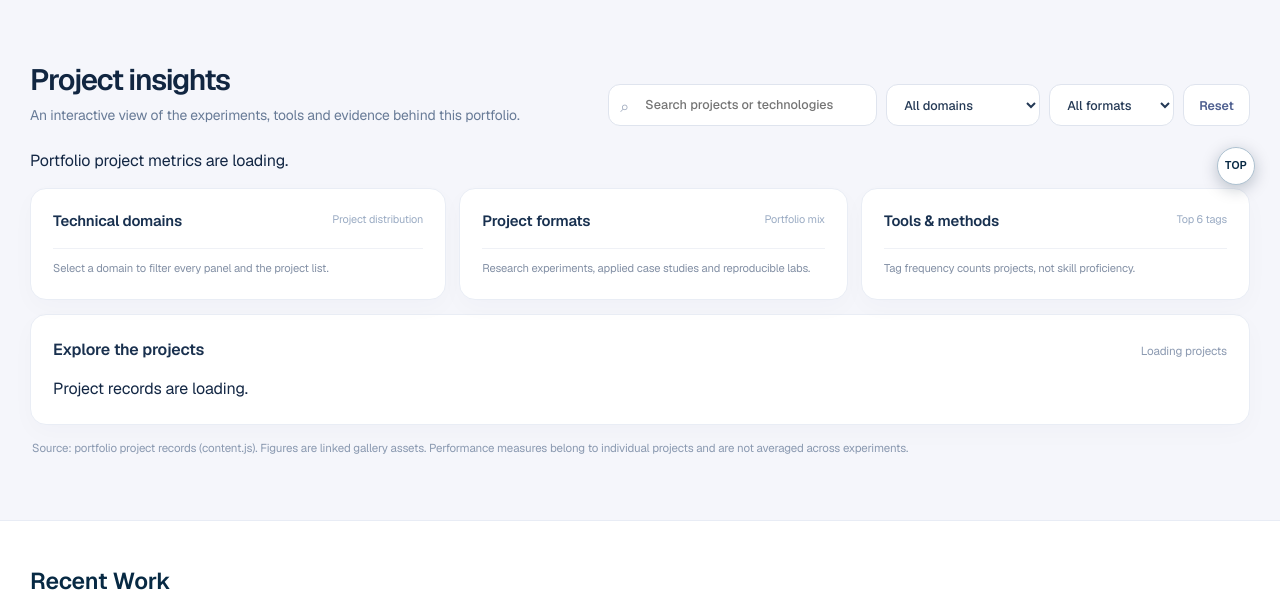
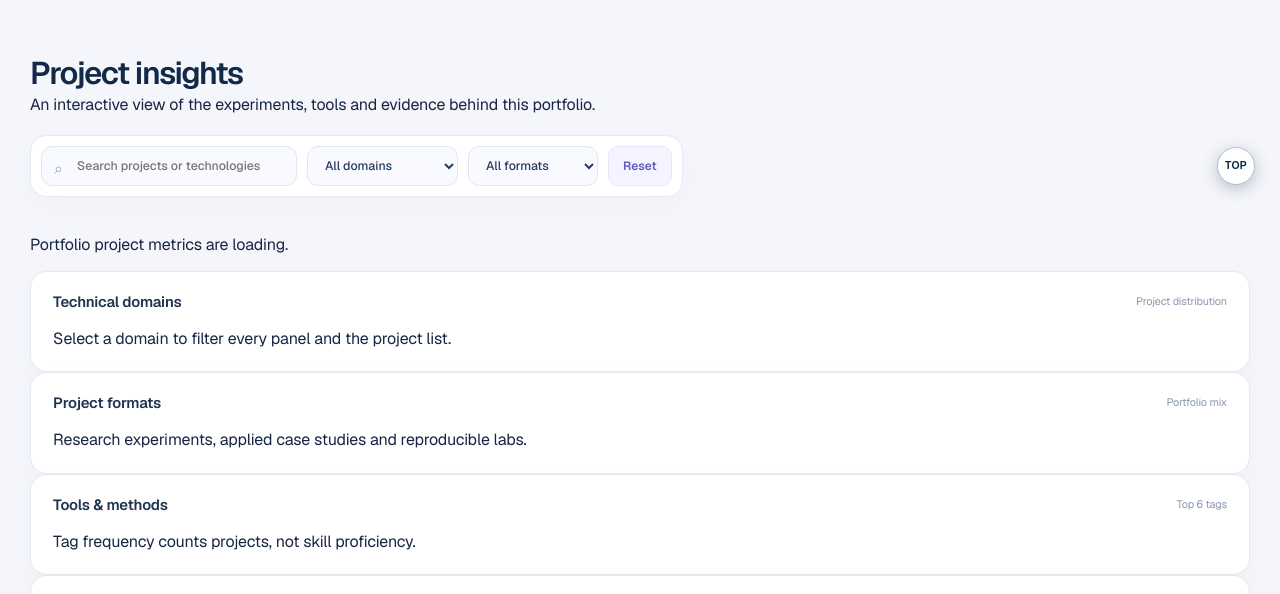
Before and after one commit to denoskume/portfolio, a PHP site: page / in a window 1280 px wide. Shown: the part 585-1179 px from the top of the page. Run offline with PHP 8.4, Linux system fonts and the light colour scheme; some web fonts are replaced.

Commit message:
Replace static dashboard styling with unified live GitHub monitoring UI

```diff
--- a/projects-dashboard.css
+++ b/projects-dashboard.css
@@ -1,127 +1,135 @@
-/* HOME / Project insights dashboard — isolated from the rest of the portfolio. */
-#projectsDashboard {
-  --pd-ink: #132744;
-  --pd-muted: #687b97;
-  --pd-line: #e5e9f2;
-  --pd-purple: #7568e9;
-  --pd-teal: #23aa9d;
-  --pd-orange: #efa968;
-  padding: clamp(38px, 5vw, 72px) var(--gutter);
-  background: #f5f6fb;
-  border-top: 1px solid #e8ecf5;
-  border-bottom: 1px solid #e8ecf5;
-  color: var(--pd-ink);
-  font-family: var(--font-body, 'Geist', Arial, sans-serif);
+/* Project Dashboard | Home. Scoped, responsive, GitHub-connected interface. */
+#projectsDashboard{
+  --pd-bg:#f5f6fb;--pd-card:#fff;--pd-ink:#172643;--pd-muted:#74809b;
+  --pd-border:#e6e9f2;--pd-brand:#7568e9;--pd-teal:#20a89b;
+  padding:clamp(36px,4.5vw,68px) var(--gutter);
+  background:var(--pd-bg);color:var(--pd-ink);
+  font-family:var(--font-body,Arial,sans-serif);isolation:isolate;
 }
-#projectsDashboard *,#projectsDashboard *::before,#projectsDashboard *::after { box-sizing: border-box; }
-#projectsDashboard .pd-shell { max-width: 1400px; margin: 0 auto; }
-#projectsDashboard .pd-header { display: flex; align-items: flex-end; justify-content: space-between; gap: 22px; flex-wrap: wrap; margin-bottom: 22px; }
-#projectsDashboard .pd-headline h2 { margin: 0; font-size: clamp(1.55rem,2.3vw,2.15rem); font-weight: 650; color: #112641; letter-spacing: -.045em; line-height: 1.15; }
-#projectsDashboard .pd-headline p { color: var(--pd-muted); margin: 8px 0 0; font-size: .87rem; line-height: 1.55; }
-#projectsDashboard .pd-filters { display: flex; align-items: center; gap: 9px; flex-wrap: wrap; }
-#projectsDashboard .pd-field { display: inline-flex; gap: 8px; align-items: center; position: relative; }
-#projectsDashboard .pd-field input,#projectsDashboard .pd-field select {
-  border: 1px solid #dfe4ee; background: #fff; border-radius: 12px; color: #243955;
-  min-height: 42px; font: 500 .79rem/1.3 var(--font-body); outline: none; padding: 10px 13px;
-  transition: border-color .2s ease,box-shadow .2s ease;
+#projectsDashboard *,#projectsDashboard *::before,#projectsDashboard *::after{box-sizing:border-box}
+#projectsDashboard .pd-shell{max-width:1400px;margin:0 auto}
+#projectsDashboard .pd-header{display:flex;align-items:center;justify-content:space-between;flex-wrap:wrap;gap:18px 26px;margin-bottom:20px}
+#projectsDashboard .pd-heading{max-width:650px}
+#projectsDashboard .pd-overline{display:inline-flex;align-items:center;gap:8px;font-size:.69rem;font-weight:700;letter-spacing:.095em;text-transform:uppercase;color:#615cba;margin-bottom:9px}
+#projectsDashboard .pd-overline::before{content:"";height:7px;width:7px;border-radius:99px;background:var(--pd-brand)}
+#projectsDashboard h2{font-size:clamp(1.65rem,2.45vw,2.5rem);font-weight:650;letter-spacing:-.045em;line-height:1.16;color:#132948;margin:0}
+#projectsDashboard .pd-heading p{margin:10px 0 0;font-size:.83rem;color:var(--pd-muted);line-height:1.55}
+#projectsDashboard .pd-sync{display:flex;align-items:center;gap:12px;flex-wrap:wrap}
+#projectsDashboard .pd-live-status{display:inline-flex;align-items:center;gap:8px;padding:10px 13px;font-size:.75rem;font-weight:600;color:#577b63;background:#e9f7ee;border:1px solid #ccebd5;border-radius:12px}
+#projectsDashboard .pd-live-status:before{content:"";width:7px;height:7px;flex-shrink:0;border-radius:100px;background:#21b47b}
+#projectsDashboard .pd-live-status[data-state="error"],#projectsDashboard .pd-live-status[data-state="stale"]{background:#fff5e5;border-color:#f0ddba;color:#986323}
+#projectsDashboard .pd-live-status[data-state="error"]:before,#projectsDashboard .pd-live-status[data-state="stale"]:before{background:#dd9b3c}
+#projectsDashboard .pd-live-status[data-state="loading"]{background:#f0efff;border-color:#e3e0fb;color:#6760b4}
+#projectsDashboard .pd-live-status[data-state="loading"]:before{background:var(--pd-brand)}
+#projectsDashboard button,#projectsDashboard input,#projectsDashboard select{font-family:inherit}
+#projectsDashboard button{cursor:pointer}
+#projectsDashboard button:disabled{cursor:wait;opacity:.68}
+#projectsDashboard .pd-refresh{min-height:40px;background:#1f3a61;color:#fff;border:1px solid #1f3a61;padding:9px 16px;border-radius:11px;font-size:.78rem;font-weight:650;transition:background .2s}
+#projectsDashboard .pd-refresh:hover:not(:disabled){background:#315988}
+#projectsDashboard .pd-filters{display:flex;align-items:center;flex-wrap:wrap;gap:10px;background:#fff;border:1px solid var(--pd-border);border-radius:16px;padding:10px;margin-bottom:15px;box-shadow:0 8px 30px rgba(19,38,78,.025)}
+#projectsDashboard .pd-field{position:relative;display:inline-flex;align-items:center;min-width:0}
+#projectsDashboard .pd-field input,#projectsDashboard .pd-field select{height:40px;border:1px solid #e1e6f0;border-radius:11px;background:#f9faff;color:#273c61;font-size:.77rem;font-weight:500;outline:none;padding:9px 13px;max-width:100%}
+#projectsDashboard .pd-field input{min-width:0;width:clamp(190px,20vw,270px);padding-left:35px}
+#projectsDashboard .pd-field select{min-width:130px}
+#projectsDashboard .pd-search-icon{position:absolute;left:13px;top:10px;color:#9aa6b9;font-size:16px;pointer-events:none}
+#projectsDashboard .pd-field input:focus-visible,#projectsDashboard .pd-field select:focus-visible{border-color:#8c83ef;box-shadow:0 0 0 3px rgba(117,104,233,.14)}
+#projectsDashboard .pd-reset{height:40px;padding:0 14px;background:#f4f3ff;color:#625bba;border:1px solid #e8e5ff;border-radius:10px;font-size:.75rem;font-weight:700}
+#projectsDashboard .pd-reset:hover{background:#e9e5ff}
+#projectsDashboard .pd-kpis{display:grid;grid-template-columns:repeat(4,minmax(0,1fr));gap:13px;margin-bottom:13px}
+#projectsDashboard .pd-kpi{min-width:0;border:1px solid var(--pd-border);border-radius:17px;background:#fff;padding:17px 19px 16px;box-shadow:0 6px 22px rgba(19,38,78,.035)}
+#projectsDashboard .pd-kpi-top{display:flex;align-items:center;justify-content:space-between;gap:10px;color:#687792;font-size:.74rem;font-weight:650}
+#projectsDashboard .pd-kpi-top b{font:700 1.08rem/1 system-ui;color:#7f77e5;background:#f2efff;border-radius:10px;width:31px;height:31px;display:grid;place-items:center}
+#projectsDashboard .pd-kpi>strong{display:block;font-size:clamp(1.95rem,2.7vw,2.8rem);font-weight:750;letter-spacing:-.065em;line-height:1.1;color:#142849;margin:4px 0 7px}
+#projectsDashboard .pd-kpi>small{display:block;color:#8b98ad;font-size:.68rem;line-height:1.5}
+#projectsDashboard .pd-main-grid{display:grid;grid-template-columns:minmax(0,1.65fr) minmax(300px,1fr);gap:13px;margin-bottom:13px}
+#projectsDashboard .pd-secondary-grid{display:grid;grid-template-columns:minmax(0,1.15fr) minmax(0,.85fr);gap:13px;margin-bottom:13px}
+#projectsDashboard .pd-panel{min-width:0;background:#fff;border:1px solid var(--pd-border);border-radius:17px;padding:21px 22px 20px;box-shadow:0 6px 22px rgba(19,38,78,.027)}
+#projectsDashboard .pd-panel-head{display:flex;align-items:flex-start;justify-content:space-between;gap:12px;flex-wrap:wrap;margin-bottom:15px}
+#projectsDashboard .pd-panel-head h3{color:#203450;font-size:.93rem;letter-spacing:-.012em;font-weight:700;line-height:1.2;margin:0}
+#projectsDashboard .pd-panel-head p{margin:5px 0 0;color:#8895a9;font-size:.71rem;line-height:1.5}
+#projectsDashboard .pd-panel-head>small{color:#8997af;font-size:.68rem;white-space:nowrap}
+#projectsDashboard .pd-blank{min-height:150px;display:flex;align-items:center;justify-content:center;text-align:center;color:#8a98ad;font-size:.78rem;line-height:1.6;padding:20px;border:1px dashed #e3e8f1;border-radius:12px;background:#fafbfe}
+#projectsDashboard .pd-panel-note{margin:15px 0 0;padding-top:13px;border-top:1px solid #eff1f6;font-size:.68rem;line-height:1.5;color:#8997ab}
+#projectsDashboard .pd-week-chart{display:grid;grid-template-columns:repeat(4,minmax(0,1fr));align-items:end;gap:clamp(15px,3vw,38px);height:218px;border-bottom:1px solid #e8ebf3;position:relative;margin:4px 4px 10px;padding:14px 12px 0}
+#projectsDashboard .pd-week-chart::before{content:"";position:absolute;inset:15% 0 30px;background:repeating-linear-gradient(to top,transparent 0,transparent calc(33.33% - 1px),#f0f2f7 calc(33.33% - 1px),#f0f2f7 33.33%);pointer-events:none;z-index:0}
+#projectsDashboard .pd-week{height:100%;display:flex;flex-direction:column;align-items:center;justify-content:flex-end;gap:8px;background:none;border:0;min-width:0;position:relative;z-index:1;padding:0;color:#68798f}
+#projectsDashboard .pd-week-count{color:#445577;font-weight:650;font-size:.75rem}
+#projectsDashboard .pd-week-track{display:block;position:relative;width:min(75%,88px);height:155px;min-width:22px;border-radius:6px 6px 0 0;background:rgba(117,104,233,.055);overflow:hidden}
+#projectsDashboard .pd-week-fill{position:absolute;bottom:0;left:0;right:0;border-radius:5px 5px 0 0;background:linear-gradient(180deg,#7469e9,#a69df6);transition:height .35s}
+#projectsDashboard .pd-week[aria-pressed="true"] .pd-week-fill,#projectsDashboard .pd-week:hover .pd-week-fill{background:linear-gradient(180deg,#2879b9,#4cb5ca)}
+#projectsDashboard .pd-week[aria-pressed="true"]{outline:2px solid #8e8af2;outline-offset:3px;border-radius:4px}
+#projectsDashboard .pd-week-label{font-size:.65rem;white-space:nowrap;color:#929db2}
+#projectsDashboard .pd-clear-week{background:none;border:0;color:#5751c5;text-decoration:underline;font-weight:700;font-size:inherit;margin-left:5px}
+#projectsDashboard .pd-donut-layout{display:grid;grid-template-columns:minmax(135px,48%) minmax(130px,1fr);gap:clamp(10px,2vw,25px);align-items:center;min-height:225px}
+#projectsDashboard .pd-donut{border-radius:100%;width:100%;max-width:210px;aspect-ratio:1;display:grid;place-items:center;margin:auto}
+#projectsDashboard .pd-donut-hole{width:64%;height:64%;display:flex;flex-direction:column;align-items:center;justify-content:center;background:#fff;border-radius:100%}
+#projectsDashboard .pd-donut-hole strong{font-weight:750;font-size:clamp(1.5rem,2.4vw,2.3rem);line-height:1.1;letter-spacing:-.05em}
+#projectsDashboard .pd-donut-hole small{font-size:.72rem;color:#9aabc0;margin-top:3px}
+#projectsDashboard .pd-legend{display:grid;gap:5px}
+#projectsDashboard .pd-legend-row{display:grid;grid-template-columns:9px minmax(0,1fr) auto;align-items:center;gap:8px;width:100%;padding:8px 7px;text-align:left;background:transparent;border:1px solid transparent;border-radius:8px;color:#5a6d85;font-size:.73rem}
+#projectsDashboard .pd-legend-row strong{font-size:.78rem;color:#203450}
+#projectsDashboard .pd-legend-row:hover,#projectsDashboard .pd-legend-row[aria-pressed="true"]{background:#f3f2ff;border-color:#e7e3ff}
+#projectsDashboard .pd-dot{width:9px;height:9px;border-radius:50%}
+#projectsDashboard .pd-repos{display:grid;gap:7px}
+#projectsDashboard .pd-repo{display:flex;align-items:center;gap:12px;padding:11px 12px;background:#fafbfe;border:1px solid #eff1f6;border-radius:11px;min-width:0;text-decoration:none;color:inherit}
+#projectsDashboard a.pd-repo:hover{border-color:#b8c5ee;background:#f6f7ff}
+#projectsDashboard .pd-repo-icon{display:grid;place-items:center;background:#eeedff;border-radius:9px;color:#655cce;flex:0 0 33px;height:33px;font-size:1.05rem}
+#projectsDashboard .pd-repo-copy,#projectsDashboard .pd-repo>div{display:block;flex:1;min-width:0}
+#projectsDashboard .pd-repo strong{display:block;font-size:.76rem;font-weight:650;color:#233d61;white-space:nowrap;overflow:hidden;text-overflow:ellipsis}
+#projectsDashboard .pd-repo small{font-size:.66rem;color:#8695ad;line-height:1.45;display:block;margin-top:4px}
+#projectsDashboard .pd-state{flex-shrink:0;font-size:.62rem;font-weight:700;border-radius:100px;padding:6px 9px;background:#e5f7ef;color:#26805c;white-space:nowrap}
+#projectsDashboard .pd-state.quiet{background:#f0f2f7;color:#78869f}
+#projectsDashboard .pd-state.unknown{background:#fff4e7;color:#956a36}
+#projectsDashboard .pd-event-list{list-style:none;padding:0;margin:0;display:grid;gap:0}
+#projectsDashboard .pd-event-list li{position:relative;display:flex;align-items:center;gap:12px;min-width:0;padding:11px 0;border-bottom:1px solid #eff1f6}
+#projectsDashboard .pd-event-list li:last-child{border-bottom:0}
+#projectsDashboard .pd-event-marker{flex:0 0 8px;height:8px;background:#796ce7;border-radius:50%;box-shadow:0 0 0 4px #efedff}
+#projectsDashboard .pd-event-list li>span:nth-child(2){display:block;min-width:0;flex:1}
+#projectsDashboard .pd-event-list strong{font-size:.75rem;color:#233d61;display:block;white-space:nowrap;overflow:hidden;text-overflow:ellipsis}
+#projectsDashboard .pd-event-list small{font-size:.66rem;color:#8996aa;margin-top:3px;display:block}
+#projectsDashboard .pd-event-list a{color:#5970b9;font-size:.88rem;text-decoration:none}
+#projectsDashboard .pd-library{margin-bottom:0}
+#projectsDashboard .pd-library .pd-panel-head{align-items:center}
+#projectsDashboard .pd-table-wrap{overflow-x:auto}
+#projectsDashboard .pd-table{width:100%;min-width:810px;border-collapse:collapse;text-align:left}
+#projectsDashboard .pd-table th{padding:11px 14px 13px 0;text-transform:none;font-size:.71rem;white-space:nowrap;font-weight:700;color:#8493ab;border-bottom:1px solid #e8ebf3}
+#projectsDashboard .pd-table td{padding:13px 14px 13px 0;font-size:.77rem;color:#506581;vertical-align:middle;border-bottom:1px solid #eff2f7}
+#projectsDashboard .pd-table tbody tr:last-child td{border-bottom:0}
+#projectsDashboard .pd-table tbody tr:hover{background:#fafbff}
+#projectsDashboard .pd-project-name strong,#projectsDashboard .pd-source,#projectsDashboard .pd-pushed{display:block;color:#27415e;font-size:.78rem;font-weight:650}
+#projectsDashboard .pd-project-name small,#projectsDashboard .pd-source small,#projectsDashboard .pd-pushed small{display:block;color:#9ca8ba;font-size:.67rem;font-weight:400;margin-top:4px;line-height:1.45}
+#projectsDashboard .pd-tag{display:inline-block;background:#f1f0fe;border:1px solid #e9e6fa;padding:5px 10px;border-radius:100px;color:#635cbc;white-space:nowrap;font-size:.68rem;font-weight:650}
+#projectsDashboard .pd-numeric{font-variant-numeric:tabular-nums}
+#projectsDashboard .pd-open{display:inline-flex;align-items:center;border:1px solid #dce4f2;border-radius:9px;padding:8px 11px;background:#fff;color:#315e9c;text-decoration:none;font-size:.72rem;font-weight:700;white-space:nowrap}
+#projectsDashboard .pd-open:hover{background:#edf3fd;border-color:#aec7f4}
+#projectsDashboard .pd-source-note{margin:13px 0 0;color:#8693a8;font-size:.71rem;line-height:1.55}
+#projectsDashboard .pd-provenance{font-size:.7rem;color:#8693aa;line-height:1.65;margin:15px 2px 0}
+#projectsDashboard button:focus-visible,#projectsDashboard a:focus-visible{outline:3px solid #b6aefa;outline-offset:2px}
+@media(max-width:1140px){
+  #projectsDashboard .pd-main-grid{grid-template-columns:minmax(0,1.15fr) minmax(290px,.85fr)}
+  #projectsDashboard .pd-field input{width:180px}
 }
-#projectsDashboard .pd-field input { width: clamp(190px, 21vw, 290px); padding-left: 36px; }
-#projectsDashboard .pd-field select { max-width: 200px; cursor: pointer; }
-#projectsDashboard .pd-search-icon { position: absolute; left: 12px; top: 10px; font-size: 16px; color: #9aa6bb; pointer-events: none; }
-#projectsDashboard .pd-field input:focus-visible,#projectsDashboard .pd-field select:focus-visible { border-color: #8a84f1; box-shadow: 0 0 0 3px rgba(117,104,233,.12); }
-#projectsDashboard button { cursor: pointer; font-family: inherit; }
-#projectsDashboard .pd-reset {
-  min-height: 42px; padding: 0 15px; border: 1px solid #dfe4ee; border-radius: 12px;
-  background: #fff; color: #4f6090; font-weight: 600; font-size: .78rem;
+@media(max-width:970px){
+  #projectsDashboard .pd-main-grid,#projectsDashboard .pd-secondary-grid{grid-template-columns:1fr}
+  #projectsDashboard .pd-donut-layout{max-width:550px;margin:auto}
+  #projectsDashboard .pd-kpis{grid-template-columns:repeat(2,minmax(0,1fr))}
+  #projectsDashboard .pd-field input{width:clamp(190px,35vw,290px)}
 }
-#projectsDashboard .pd-reset:hover { background: #eff0ff; color: #514acb; }
-#projectsDashboard .pd-kpis { display: grid; grid-template-columns: repeat(4,minmax(0,1fr)); gap: 13px; margin-bottom: 14px; }
-#projectsDashboard .pd-kpi { min-width: 0; position: relative; background: #fff; border: 1px solid #e9edf5; border-radius: 16px; padding: 17px 19px 16px; box-shadow: 0 8px 24px rgba(20,35,65,.035); }
-#projectsDashboard .pd-kpi-head { display: flex; align-items: center; justify-content: space-between; gap: 10px; }
-#projectsDashboard .pd-kpi-label { font-size: .78rem; color: #586885; font-weight: 600; }
-#projectsDashboard .pd-kpi-icon { display: grid; place-items: center; width: 32px; height: 32px; border-radius: 12px; color: #6257dc; background: #f1efff; font-size: 1rem; font-weight: 700; }
-#projectsDashboard .pd-kpi-value { display: block; font-size: clamp(1.9rem,2.5vw,2.65rem); font-weight: 750; letter-spacing: -.06em; line-height: 1.16; color: #122747; margin: 3px 0 5px; }
-#projectsDashboard .pd-kpi-note { display: block; color: #8290a8; font-size: .72rem; line-height: 1.35; }
-#projectsDashboard .pd-analytics { display: grid; grid-template-columns: 1.07fr 1fr 1fr; gap: 13px; align-items: stretch; }
-#projectsDashboard .pd-panel { min-width: 0; background: #fff; border: 1px solid #e9edf5; border-radius: 16px; padding: 22px; box-shadow: 0 8px 24px rgba(20,35,65,.025); }
-#projectsDashboard .pd-panel-head { display: flex; justify-content: space-between; align-items: flex-start; gap: 12px; margin-bottom: 18px; }
-#projectsDashboard .pd-panel-head h3 { color: #18304f; font-size: .93rem; font-weight: 650; margin: 0; line-height: 1.3; }
-#projectsDashboard .pd-panel-head small { color: #9aabc3; white-space: nowrap; font-size: .68rem; }
-#projectsDashboard .pd-mix-body { display: grid; grid-template-columns: minmax(130px, 46%) minmax(120px,1fr); gap: clamp(12px,2vw,24px); align-items: center; min-height: 216px; }
-#projectsDashboard .pd-donut { width: 100%; max-width: 212px; aspect-ratio: 1; border-radius: 50%; display: grid; place-items: center; position: relative; margin: auto; }
-#projectsDashboard .pd-donut-core { width: 65%; height: 65%; background: #fff; border-radius: 50%; display: grid; align-content: center; justify-items: center; line-height: 1.15; box-shadow: 0 0 0 1px rgba(255,255,255,.3); }
-#projectsDashboard .pd-donut-core strong { font-size: clamp(1.55rem,3vw,2.35rem); letter-spacing: -.05em; color: #162d4b; }
-#projectsDashboard .pd-donut-core span { font-size: .69rem; color: #8a9ab2; margin-top: 3px; }
-#projectsDashboard .pd-legend { display: grid; gap: 5px; min-width: 0; }
-#projectsDashboard .pd-legend-item { display: grid; grid-template-columns: 10px minmax(0,1fr) auto; align-items: center; gap: 8px; padding: 8px 6px; text-align: left; border: 1px solid transparent; border-radius: 9px; background: transparent; color: #576a85; font-size: .74rem; }
-#projectsDashboard .pd-legend-item:hover,#projectsDashboard .pd-legend-item[aria-pressed="true"] { background: #f7f7ff; border-color: #e5e2ff; }
-#projectsDashboard .pd-legend-item strong { color: #19314f; font-size: .8rem; }
-#projectsDashboard .pd-swatch { display: block; width: 9px; height: 9px; border-radius: 50%; }
-#projectsDashboard .pd-bars { display: grid; gap: 18px; padding: 9px 0 6px; min-height: 200px; align-content: start; }
-#projectsDashboard .pd-bar-item { display: block; border: 0; width: 100%; padding: 4px 3px; text-align: left; background: transparent; border-radius: 8px; color: #4e6080; }
-#projectsDashboard .pd-bar-item:hover,#projectsDashboard .pd-bar-item[aria-pressed="true"] { background: #f6f5ff; }
-#projectsDashboard .pd-bar-top { display: flex; justify-content: space-between; gap: 8px; align-items: baseline; font-size: .77rem; margin-bottom: 9px; }
-#projectsDashboard .pd-bar-top strong { color: #263b56; font-weight: 650; font-size: .78rem; }
-#projectsDashboard .pd-track { display: block; height: 9px; width: 100%; border-radius: 99px; background: #f0f2f9; overflow: hidden; }
-#projectsDashboard .pd-fill { display: block; height: 100%; min-width: 0; border-radius: 99px; transition: width .3s ease; }
-#projectsDashboard .pd-skills { display: grid; gap: 11px; min-height: 216px; align-content: start; }
-#projectsDashboard .pd-skill { min-width: 0; }
-#projectsDashboard .pd-skill .pd-bar-top { margin-bottom: 6px; }
-#projectsDashboard .pd-skill .pd-track { height: 7px; }
-#projectsDashboard .pd-panel-foot { padding-top: 11px; border-top: 1px solid #eff1f6; margin-top: 10px; color: #8390a5; font-size: .7rem; line-height: 1.55; }
-#projectsDashboard .pd-library { margin-top: 14px; }
-#projectsDashboard .pd-library-head { display: flex; justify-content: space-between; gap: 15px; align-items: baseline; margin-bottom: 13px; }
-#projectsDashboard .pd-library-head h3 { font-size: 1rem; margin: 0; font-weight: 650; color: #19304e; }
-#projectsDashboard .pd-library-head small { font-size: .73rem; color: #8c9ab1; }
-#projectsDashboard .pd-table-scroll { overflow-x: auto; }
-#projectsDashboard .pd-table { width: 100%; border-collapse: collapse; text-align: left; }
-#projectsDashboard .pd-table th { padding: 0 14px 13px 0; font-size: .7rem; font-weight: 600; color: #8594ac; white-space: nowrap; border-bottom: 1px solid #edf0f6; }
-#projectsDashboard .pd-table td { padding: 12px 14px 12px 0; border-bottom: 1px solid #f0f2f7; vertical-align: middle; color: #4d617c; font-size: .79rem; }
-#projectsDashboard .pd-table tr:last-child td { border-bottom: 0; }
-#projectsDashboard .pd-table tbody tr:hover { background: #fafaff; }
-#projectsDashboard .pd-project { display: flex; align-items: center; gap: 11px; min-width: 230px; }
-#projectsDashboard .pd-project img { flex: 0 0 52px; width: 52px; height: 42px; border-radius: 8px; object-fit: cover; background: #eef2f7; }
-#projectsDashboard .pd-project strong { color: #20364f; font-size: .8rem; font-weight: 650; display: block; line-height: 1.35; }
-#projectsDashboard .pd-project small { display: block; color: #9aa7bb; font-size: .68rem; margin-top: 3px; }
-#projectsDashboard .pd-pill { display: inline-block; border: 1px solid #e6e8f6; background: #f5f4fe; border-radius: 99px; padding: 4px 9px; font-weight: 600; font-size: .68rem; color: #5d59be; white-space: nowrap; }
-#projectsDashboard .pd-measure strong { display: block; color: #1e3958; font-size: .81rem; }
-#projectsDashboard .pd-measure small { display: block; color: #8292aa; font-size: .69rem; margin-top: 2px; }
-#projectsDashboard .pd-link,#projectsDashboard .pd-project-button {
-  border: 1px solid #dfe6f1; background: #fff; padding: 8px 11px; border-radius: 9px;
-  color: #285c92; display: inline-block; text-decoration: none; white-space: nowrap;
-  font-size: .73rem; font-weight: 650; line-height: 1.3;
+@media(max-width:650px){
+  #projectsDashboard{padding:32px 17px}
+  #projectsDashboard .pd-sync{width:100%}
+  #projectsDashboard .pd-filters{display:grid;grid-template-columns:repeat(2,minmax(0,1fr));padding:9px}
+  #projectsDashboard .pd-field,#projectsDashboard .pd-field input,#projectsDashboard .pd-field select,#projectsDashboard .pd-reset{width:100%;min-width:0}
+  #projectsDashboard .pd-field:first-child{grid-column:1/-1}
+  #projectsDashboard .pd-panel{padding:17px}
+  #projectsDashboard .pd-kpi{padding:13px 14px}
+  #projectsDashboard .pd-week-chart{gap:10px;padding:12px 2px 0}
+  #projectsDashboard .pd-donut-layout{grid-template-columns:1fr;gap:10px}
+  #projectsDashboard .pd-donut{max-width:180px}
 }
-#projectsDashboard .pd-link:hover,#projectsDashboard .pd-project-button:hover { background: #eef4ff; border-color: #abcafa; }
-#projectsDashboard .pd-expand { display: block; width: max-content; margin: 16px auto 0; border: 1px solid #dbe3ee; border-radius: 12px; padding: 10px 17px; background: white; color: #456489; font-weight: 650; font-size: .77rem; }
-#projectsDashboard .pd-expand:hover { background: #eef4ff; }
-#projectsDashboard .pd-empty { border: 1px dashed #d7deec; border-radius: 13px; background: #fafbff; color: #7385a0; padding: 32px 16px; text-align: center; font-size: .85rem; }
-#projectsDashboard .pd-provenance { font-size: .72rem; color: #8a99b0; margin: 14px 2px 0; line-height: 1.5; }
-#projectsDashboard button:focus-visible,#projectsDashboard a:focus-visible { outline: 3px solid #aea7ff; outline-offset: 3px; }
-@media (max-width: 1120px) {
-  #projectsDashboard .pd-analytics { grid-template-columns: repeat(2,minmax(0,1fr)); }
-  #projectsDashboard .pd-analytics .pd-panel:last-child { grid-column: 1 / -1; }
-  #projectsDashboard .pd-skills { grid-template-columns: repeat(2,minmax(0,1fr)); gap: 13px 24px; }
+@media(max-width:380px){
+  #projectsDashboard .pd-kpi-top{font-size:.67rem}
+  #projectsDashboard .pd-live-status{font-size:.67rem}
+  #projectsDashboard .pd-sync{gap:7px}
 }
-@media (max-width: 800px) {
-  #projectsDashboard { padding: 32px 18px; }
-  #projectsDashboard .pd-header { display: block; }
-  #projectsDashboard .pd-filters { margin-top: 18px; }
-  #projectsDashboard .pd-kpis { grid-template-columns: repeat(2,minmax(0,1fr)); }
-  #projectsDashboard .pd-analytics { grid-template-columns: 1fr; }
-  #projectsDashboard .pd-analytics .pd-panel:last-child { grid-column: auto; }
-  #projectsDashboard .pd-skills { grid-template-columns: 1fr; }
-}
-@media (max-width: 490px) {
-  #projectsDashboard .pd-filters,#projectsDashboard .pd-field,#projectsDashboard .pd-field input { width: 100%; }
-  #projectsDashboard .pd-field select { width: 100%; max-width: none; }
-  #projectsDashboard .pd-reset { width: 100%; }
-  #projectsDashboard .pd-kpis { gap: 9px; }
-  #projectsDashboard .pd-kpi { padding: 13px; }
-  #projectsDashboard .pd-panel { padding: 17px; }
-  #projectsDashboard .pd-mix-body { grid-template-columns: 1fr; }
-  #projectsDashboard .pd-donut { max-width: 195px; }
-  #projectsDashboard .pd-legend { width: 100%; }
-}
-@media (prefers-reduced-motion: reduce) {
-  #projectsDashboard .pd-fill,#projectsDashboard .pd-field input,#projectsDashboard .pd-field select { transition: none; }
-}
+@media(prefers-reduced-motion:reduce){#projectsDashboard .pd-week-fill{transition:none}}
```
